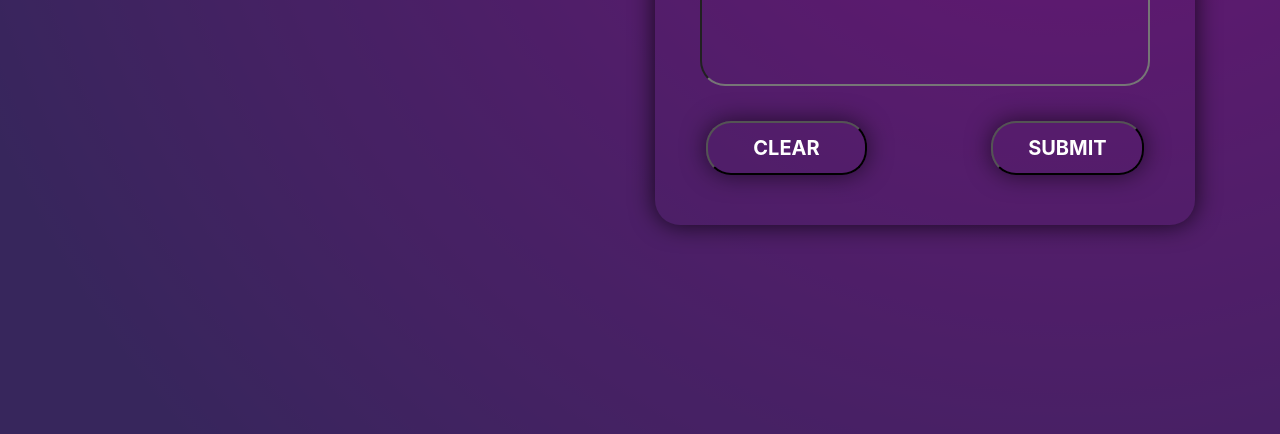
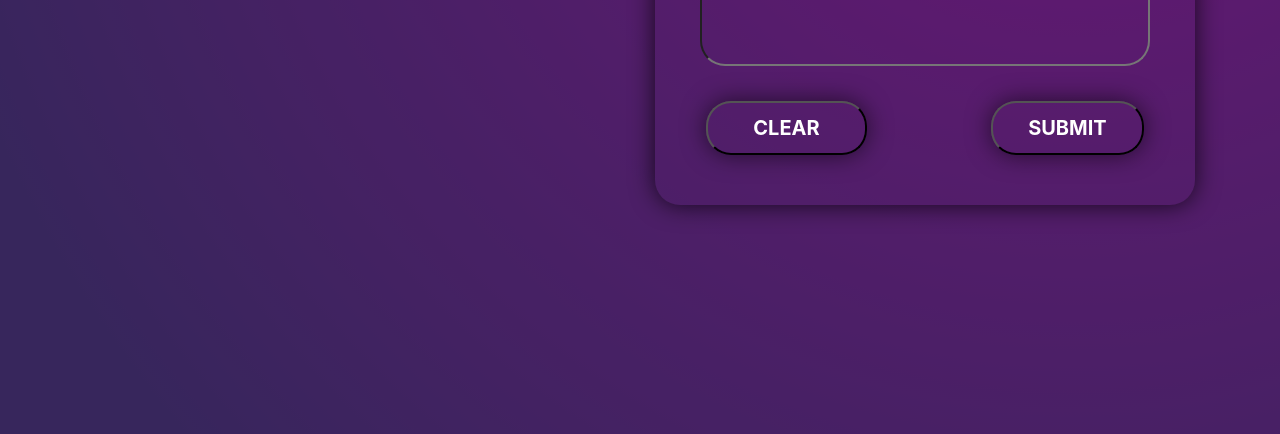
Before and after one commit to abiralikhan098/F-Project, a plain HTML site: page index.html in a window 1280 px wide. Shown: the part 366-800 px from the top of the page. Drawn offline with Linux system fonts and the light colour scheme.

Commit message:
Project-02

```diff
--- a/css/style.css
+++ b/css/style.css
@@ -1,25 +1,3 @@
-/*-----------------------------------------------------------
-* Template Name    : ABIR ALI KHAN - PORTFOLIO
-* Author           : ABIR ALI KHAN
-* Version          : 1.0.0
-* Created          : July 2020
-* File Description : Main css file of the template
-*------------------------------------------------------------
-*/
-
-
-/*=====================
-    1.BASIC
-    2.NAVBAR
-    3.BANNER
-    4.ABOUT
-    5.SKILLS
-    6.WORK
-    7.CONTACT
-    8.FOOTER
-    9.BACK TO TOP
-======================*/
-
 
 /*===== BASIC =====*/
 
@@ -95,7 +73,7 @@ body {
 	-webkit-box-shadow: 0px 0px 25px 0px rgba(0,0,0,0.75);
 	-moz-box-shadow: 0px 0px 25px 0px rgba(0,0,0,0.75);
     border-radius: 25px;
-	margin-top: 100px;
+	margin-top: 80px;
     padding: 50px 0;
 }
 
```
